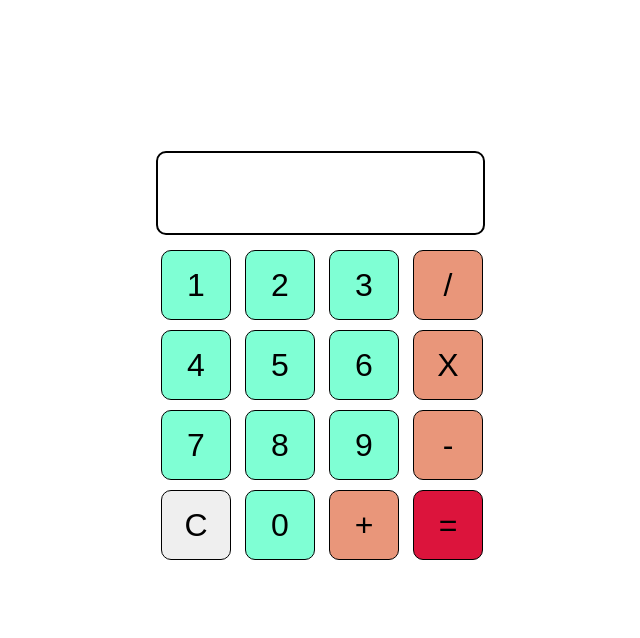
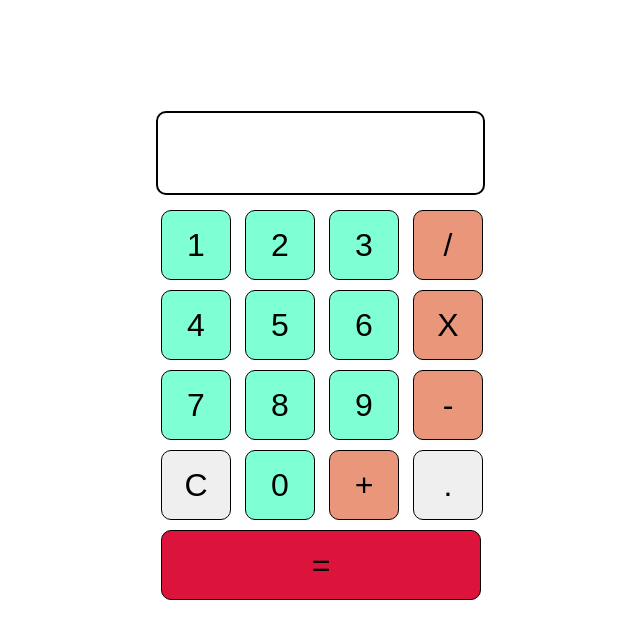
Before and after one commit to Tetratronic/calculator, a plain HTML site: page index.html in a window 1280 px wide. Shown: the whole page, without its empty margins (318-958 px from the left). Drawn offline with Linux system fonts and the light colour scheme.

Commit message:
add decimal support, still needs refining

```diff
--- a/index.html
+++ b/index.html
@@ -31,7 +31,9 @@
                 <button  id="clear" value="">C</button>
                 <button class="number" id="zero" value="0">0</button>
                 <button class="operation" id="add" value="+">+</button>
-                <button  style="background-color: crimson;" id="equal">=</button>
+                <button class="decimal" id="decimal" value=".">.</button>
+                <br>
+                <button  style="background-color: crimson; width: 320px;" id="equal">=</button>
             </div>
         </div>
     </div>
--- a/script.js
+++ b/script.js
@@ -1,11 +1,11 @@
 const screen = document.querySelector('.screen');
 const buttons = document.querySelector('.buttons');
-
 operator = false;
 buttons.addEventListener('click', (event) =>{
     isnegative = false
     const isButton = event.target.nodeName === 'BUTTON';
     const isOperation = event.target.className === 'operation';
+    const isDecimal = event.target.className === 'decimal';
     const clearButton = event.target.id === 'clear'
     const equalButton = event.target.id === 'equal'
     if (clearButton){
@@ -14,9 +14,15 @@ buttons.addEventListener('click', (event) =>{
     if (!isButton){
         return
     };
+
+    if(isDecimal && (screen.textContent == '' || !screen.textContent.slice(-1).match(/\d/))){
+        return
+    };
+
     if(!isOperation){
         screen.textContent += event.target.value;
     }
+
     if(isOperation && (screen.textContent == '' || screen.textContent.slice(-1).match(/[+x/-]/))){
         if(isnegative == false && screen.textContent == "" && event.target.value === "-"){
             screen.textContent += event.target.value;
```
